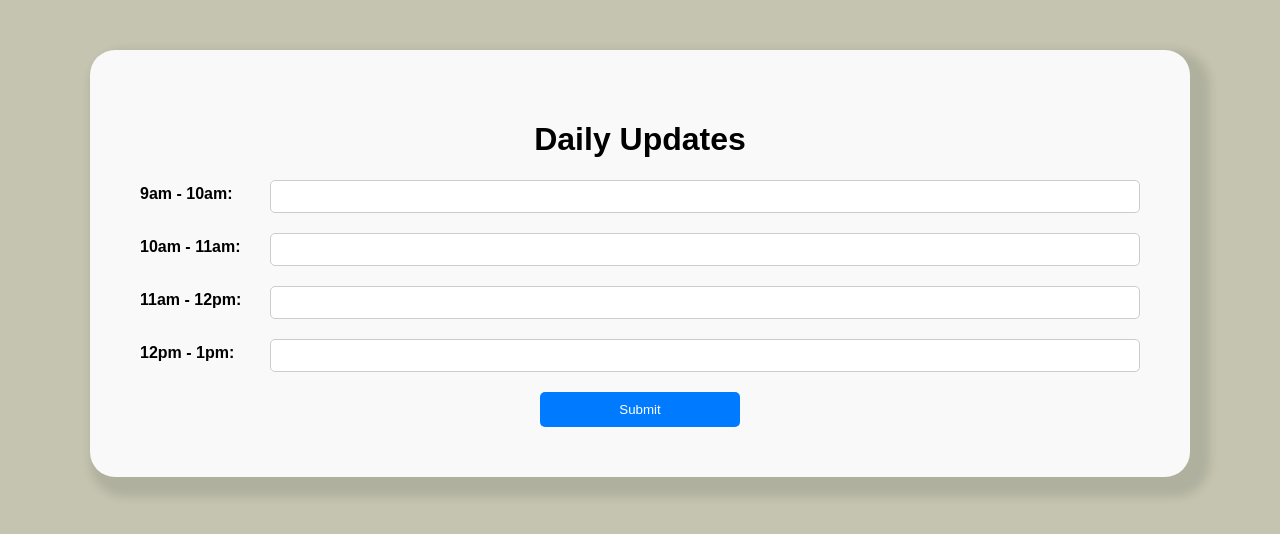
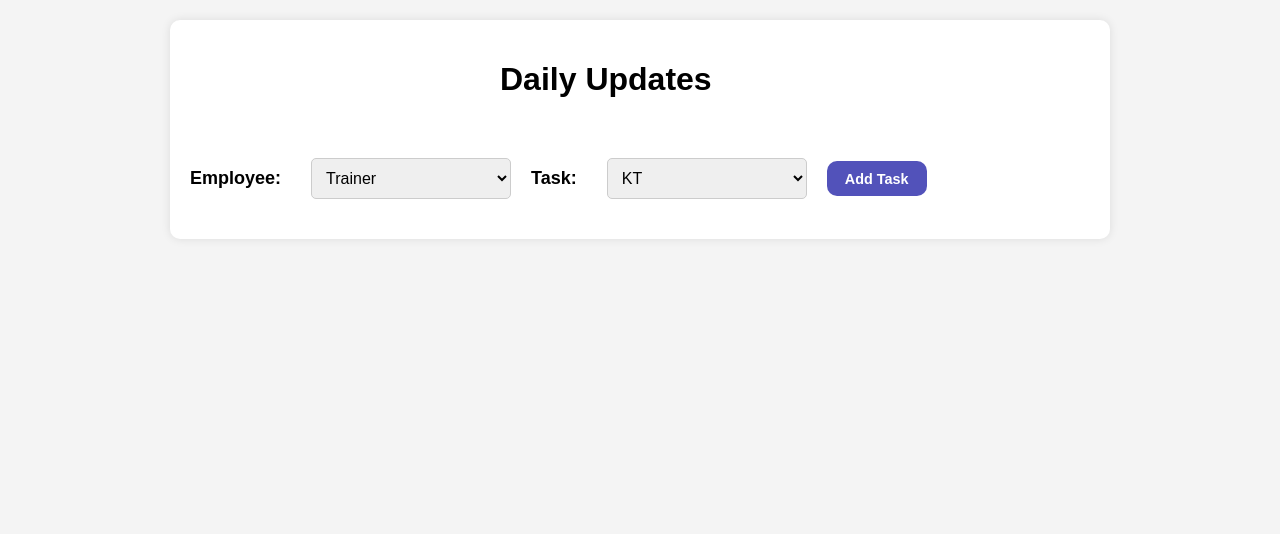
Before and after one commit to SreekanthJaladanki/project_astra, a plain HTML site: page cards/updates.html in a window 1280 px wide. Drawn offline with Linux system fonts and the light colour scheme.

Commit message:
Modified  files

```diff
--- a/cards/updates.css
+++ b/cards/updates.css
@@ -1,59 +1,45 @@
 body {
-    margin: 0;
-    padding: 0;
     font-family: Arial, sans-serif;
-    background-color: rgb(196, 196, 176);
+    margin: 20px;
+    background-color: #f4f4f4;
 }
 
 .container {
-    max-width: 1000px;
-    margin: 50px auto;
-    padding: 50px;
-    background-color: #f9f9f9;
-    border-radius: 25px;
-    box-shadow: 10px 10px 10px 10px rgba(0, 0, 0, 0.1);
+    background-color: white;
+    padding: 20px;
+    border-radius: 10px;
+    box-shadow: 0 0 10px rgba(0, 0, 0, 0.1);
+    min-height: 600px; /* Increased height */
 }
 
-h1 {
-    text-align: center;
-}
-
-.time-slots {
+.row {
     display: flex;
     align-items: center;
+    gap: 20px;
     margin-bottom: 20px;
 }
 
-label {
-    display: block;
-    flex: 0 0 120px; /* Fixed width for labels */
-    font-weight: bold;
-    margin-bottom: 5px;
+.additional-tasks {
+    display: flex;
+    flex-direction: column;
+    gap: 20px;
 }
 
-input[type="text"] {
-    flex: 1; /* Flexible width for text fields */
-    margin-left: 10px; /* Add some space between label and input */
-    padding: 8px;
-    border: 1px solid #ccc;
-    border-radius: 5px;
+.task-pair {
+    display: flex;
+    flex-direction: column;
 }
 
-button[type="submit"] {
-    margin: 20px auto 0; /* Center the button horizontally */
-    display: block;
-    width: 20%; /* Adjust the width as needed */
-    padding: 10px;
-    background-color: #007bff;
-    color: #fff;
-    border: none;
-    border-radius: 5px;
-    cursor: pointer;
+label {
+    font-weight: bold;
+    margin-right: 10px;
+    font-size: 18px; /* Increased font size */
 }
 
-button[type="submit"]:hover {
-    background-color: #0056b3;
+select {
+    padding: 10px;
+    border-radius: 5px;
+    border: 1px solid #ccc;
+    width: 200px; /* Increased width */
+    font-size: 16px; /* Increased font size */
 }
-form input{
-    width: 200px;
-}
--- a/cards/updates.html
+++ b/cards/updates.html
@@ -1,58 +1,211 @@
 <!DOCTYPE html>
 <html lang="en">
   <head>
-    <meta charset="UTF-8">
-    <meta name="viewport" content="width=device-width, initial-scale=1.0">
+    <meta charset="UTF-8" />
+    <meta name="viewport" content="width=device-width, initial-scale=1.0" />
     <title>Daily Updates</title>
-    <link rel="stylesheet" href="updates.css">
+    <style>
+      body {
+        font-family: Arial, sans-serif;
+        margin: 20px;
+        background-color: #f4f4f4;
+      }
+
+      .container {
+        background-color: white;
+        padding: 20px;
+        border-radius: 10px;
+        box-shadow: 0 0 10px rgba(0, 0, 0, 0.1);
+        max-width: 900px;
+        margin: 0 auto;
+      }
+
+      .row {
+        display: flex;
+        align-items: center;
+        gap: 20px;
+        margin-bottom: 20px;
+        margin-top: 60px;
+      }
+
+      .row label {
+        font-weight: bold;
+        margin-right: 10px;
+        font-size: 18px;
+      }
+
+      .row select,
+      .additional-tasks select {
+        padding: 10px;
+        border-radius: 5px;
+        border: 1px solid #ccc;
+        width: 200px;
+        font-size: 16px;
+      }
+
+      .additional-tasks {
+        display: flex;
+        flex-direction: column;
+        gap: 20px;
+        margin-top: 20px;
+        margin-left: 30px;
+      }
+
+      .task-pair {
+        display: flex;
+        flex-direction: column;
+      }
+
+      .hidden {
+        display: none;
+      }
+
+      #addedTasks {
+        margin-top: 20px;
+        /* border: 1px solid red; */
+        display: flex;
+        flex-direction: column;
+        column-gap: 10px;
+      }
+
+      #addedTasks .task-row {
+        display: flex;
+        gap: 20px;
+        align-items: center;
+        margin-left: 120px;
+      }
+
+      #addedTasks .task-row input,
+      #addedTasks .task-row select {
+        padding: 10px;
+        border-radius: 5px;
+        border: 1px solid #ccc;
+        width: 178px;
+        font-size: 16px;
+        margin-top: 15px;
+      }
+
+      .remove-task {
+        cursor: pointer;
+        font-size: 10px;
+        color: red;
+      }
+
+      .remove-task:hover {
+        transform: scale(1.2);
+      }
+      .input-2 {
+        margin-left: 77px;
+      }
+      button{
+        background-color: rgb(82, 82, 186);
+       height: 35px;
+       width: 100px;
+        border: none;
+        border-radius: 10px;
+        color: white;
+        font-size: 0.9rem;
+        font-weight: bold;
+      }
+      .container h1{
+        margin-left: 310px;
+      }
+    </style>
   </head>
   <body>
     <div class="container">
       <h1>Daily Updates</h1>
-        <form action="#" method="post">
-            <div class="time-slots">
-                <label for="9am">9am - 10am:</label>
-                <input type="text" id="9am" name="9am" width="200px">
+      <div class="row">
+        <label for="employee">Employee:</label>
+        <select id="employee">
+          <option value="trainer">Trainer</option>
+          <option value="trainee">Trainee</option>
+        </select>
+        <label for="task">Task:</label>
+        <select id="task">
+          <option value="kt">KT</option>
+          <option value="Onlineclass">Onlineclass</option>
+          <option value="4">4</option>
+          <option value="5">5</option>
+          <option value="6">6</option>
+          <option value="7">7</option>
+          <option value="8">8</option>
+          <option value="9">9</option>
+        </select>
+        <button onclick="addTask()">Add Task</button>
       </div>
-            <div class="time-slots">
-                <label for="10am">10am - 11am:</label>
-                <input type="text" id="10am" name="10am">
+      <div class="row hidden" id="batchesRow">
+        <label for="batches">Number of Batches:</label>
+        <select id="batches">
+          <option value="1">1</option>
+          <option value="2">2</option>
+          <option value="3">3</option>
+          <option value="4">4</option>
+          <option value="5">5</option>
+        </select>
       </div>
-            <div class="time-slots">
-                <label for="11am">11am - 12pm:</label>
-                <input type="text" id="10am" name="10am">
+      <div id="addedTasks"></div>
     </div>
-            <div class="time-slots">
-                <label for="12pm">12pm - 1pm:</label>
-                <input type="text" id="10am" name="10am">
-            </div>
-            <!-- <div class="time-slots">
-                <label for="1pm">1pm - 2pm:</label>
-                <input type="text" id="10am" name="10am">
-            </div>
-            <div class="time-slots">
-                <label for="2pm">2pm - 3pm:</label>
-                <input type="text" id="10am" name="10am">
-            </div>
-            <div class="time-slots">
-                <label for="3pm">3pm - 4pm:</label>
-                <input type="text" id="10am" name="10am">
-            </div>
-            <div class="time-slots">
-                <label for="4pm">4pm - 5pm:</label>
-                <input type="text" id="10am" name="10am">
-            </div>
-            <div class="time-slots">
-                <label for="5pm">5pm - 6pm:</label>
-                <input type="text" id="10am" name="10am">
-            </div>
-            <div class="time-slots">
-                <label for="6pm">6pm - 7pm:</label>
-                <input type="text" id="10am" name="10am">
-            </div> -->
-            <!-- Add more time slots as needed -->
-            <button type="submit">Submit</button>
-        </form>
-    </div>
+
+    <script>
+      function toggleBatches(selectElement) {
+        const batchesRow = document.getElementById("batchesRow");
+        const mainTask = document.getElementById("task");
+
+        if (mainTask.value === "Onlineclass") {
+          batchesRow.classList.remove("hidden");
+        } else {
+          batchesRow.classList.add("hidden");
+        }
+      }
+
+      function addTask() {
+        const employeeSelect = document.getElementById("employee");
+        const taskSelect = document.getElementById("task");
+        const selectedEmployee = employeeSelect.value;
+        const selectedTask = taskSelect.value;
+
+        const addedTasksContainer = document.getElementById("addedTasks");
+        const taskRow = document.createElement("div");
+        taskRow.classList.add("task-row");
+
+        const employeeInput = document.createElement("input");
+        employeeInput.type = "text";
+        employeeInput.value = selectedEmployee;
+        employeeInput.readOnly = true;
+        taskRow.appendChild(employeeInput);
+
+        const taskInput = document.createElement("input");
+        taskInput.type = "text";
+        taskInput.classList.add("input-2");
+        taskInput.value = selectedTask;
+        taskInput.readOnly = true;
+        taskRow.appendChild(taskInput);
+
+        if (selectedTask === "Onlineclass") {
+          const batchesSelect = document.createElement("select");
+          batchesSelect.name = "batches";
+          batchesSelect.id = "batches";
+          const optionValues = ["Number of Batches",1, 2, 3, 4];
+          optionValues.forEach((value) => {
+            const option = document.createElement("option");
+            option.value = value;
+            option.textContent = value;
+            batchesSelect.appendChild(option);
+          });
+          taskRow.appendChild(batchesSelect);
+        }
+
+        const removeButton = document.createElement("span");
+        removeButton.classList.add("remove-task");
+        removeButton.innerHTML = "&#10060;";
+        removeButton.onclick = function () {
+          taskRow.remove();
+        };
+        taskRow.appendChild(removeButton);
+
+        addedTasksContainer.appendChild(taskRow);
+      }
+    </script>
   </body>
 </html>
```
Also changed, not shown: HTML/trial.html (+2 -1 lines). Lines whose indentation alone changed are shown as unchanged.
